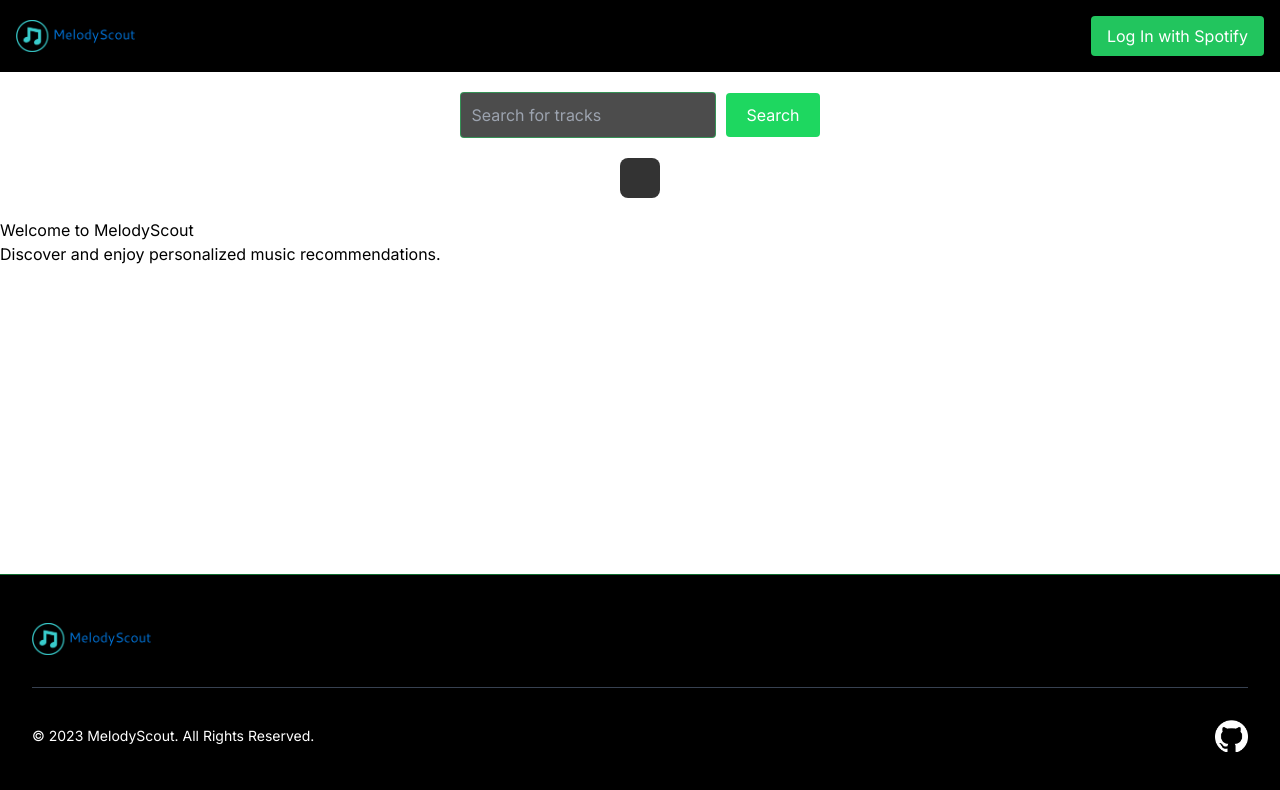
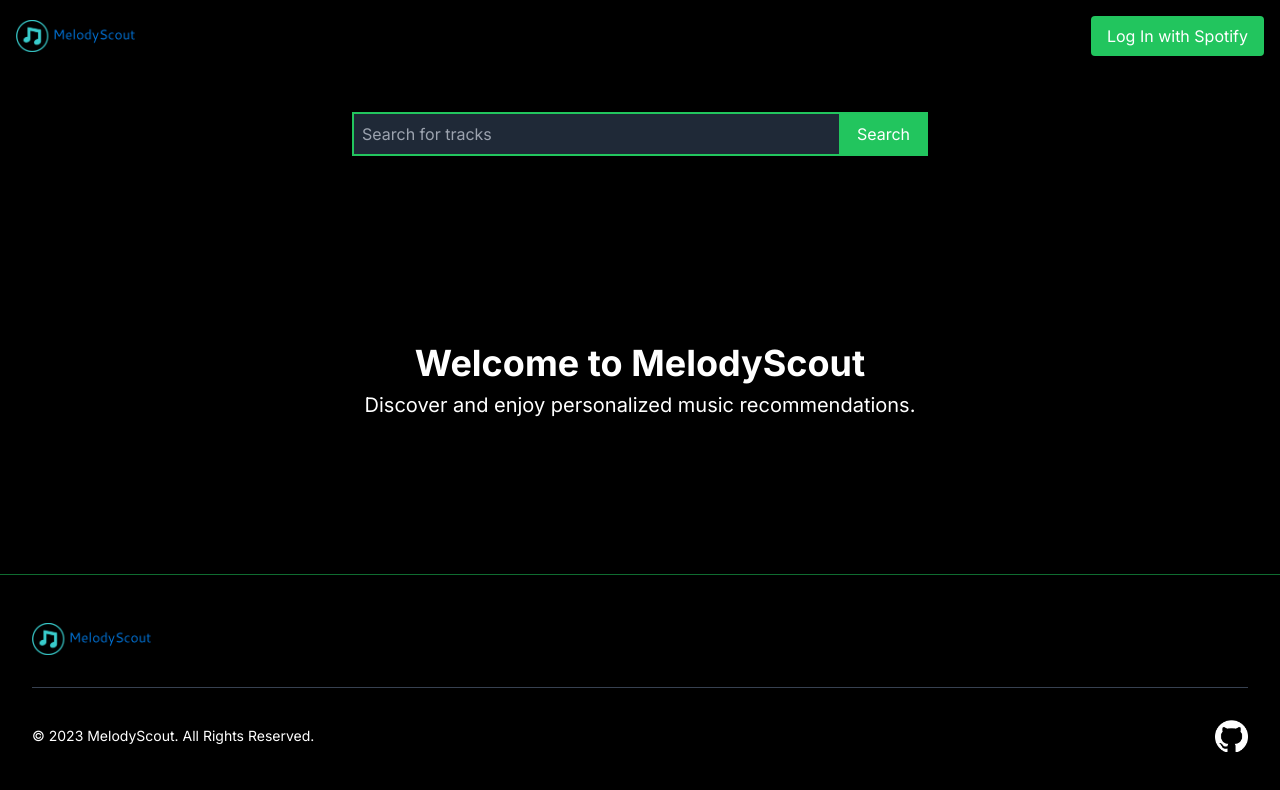
Before and after one commit to Ccrewe92/MelodyScout_WebFinal, a Next.js app: page / in a window 1280 px wide. Shown: the top 790 px of the page. Built offline with nearby package versions, Linux system fonts and the light colour scheme.

Commit message:
css fixed

```diff
--- a/app/components/footer.js
+++ b/app/components/footer.js
@@ -1,5 +1,5 @@
 "use client";
-// Footer.js
+
 import Link from "next/link";
 import React from "react";
 
--- a/app/page.js
+++ b/app/page.js
@@ -84,35 +84,43 @@ export default function Home() {
     });
 
   return (
-    <div className="flex flex-col min-h-screen">
+    <div className="flex flex-col min-h-screen bg-black text-white">
       <Navbar />
       {/* Search Bar */}
-      <form onSubmit={handleSearch}>
-        <div className="search-bar-container">
+      <div className="flex justify-center mt-10">
+        <form onSubmit={handleSearch} className="flex w-full max-w-xl">
           <input
             type="text"
             value={searchTerm}
             onChange={(e) => setSearchTerm(e.target.value)}
             placeholder="Search for tracks"
+            className="flex-1 p-2 border-2 border-r-0 border-green-500 focus:outline-none bg-gray-800 text-white"
           />
-          <button type="submit">Search</button>
-        </div>
-      </form>
+          <button
+            type="submit"
+            className="bg-green-500 px-4 py-2 border-2 border-green-500 hover:bg-green-600 transition-colors"
+          >
+            Search
+          </button>
+        </form>
+      </div>
       {/* Recommendations Container */}
-      <div className="recommendations-container">
+      <div className="flex flex-wrap justify-center gap-4 m-4">
         {recommendations.map((track) => (
-          <div key={track.id} className="song-card">
-            <h3>{track.name}</h3>
-            <p>
-              Artist: {track.artists.map((artist) => artist.name).join(", ")}
-            </p>
+          <div key={track.id} className="song-card max-w-sm bg-gray-800 shadow-lg rounded-lg overflow-hidden">
+            <div className="px-6 py-4">
+              <h3 className="font-bold text-xl mb-2">{track.name}</h3>
+              <p className="text-gray-400 text-base">
+                Artist: {track.artists.map((artist) => artist.name).join(", ")}
+              </p>
+            </div>
           </div>
         ))}
       </div>
       {/* Main Content */}
-      <main className="flex-grow">
-        <h1>Welcome to MelodyScout</h1>
-        <p>Discover and enjoy personalized music recommendations.</p>
+      <main className="flex-grow flex items-center justify-center flex-col">
+        <h1 className="text-4xl font-bold">Welcome to MelodyScout</h1>
+        <p className="text-xl mt-2">Discover and enjoy personalized music recommendations.</p>
         {/* Logout Button */}
       </main>
       <Footer />
```
